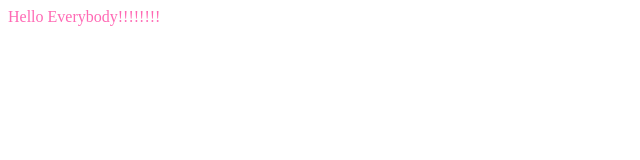
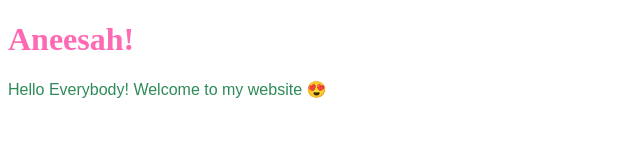
Before and after one commit to Aneesah12/Aneesah12.github.io, a plain HTML site: page index.html in a window 1280 px wide. Shown: the whole page, without its empty margins (0-640 px from the left). Drawn offline with Linux system fonts and the light colour scheme.

Commit message:
Adjust styles in content!

```diff
--- a/index.html
+++ b/index.html
@@ -5,6 +5,7 @@
 	<link rel="stylesheet" type="text/css" href="styles.css">
 </head>
 <body>
-	Hello Everybody!!!!!!!!
+	<h1>Aneesah!</h1>
+	<p>Hello Everybody! Welcome to my website 😍</p>
 </body>
 </html>
--- a/styles.css
+++ b/styles.css
@@ -1,3 +1,10 @@
-body {
+h1 {
+	font-size: 2em;
+	font-family: serif;
 	color: hotpink;
+	font-weight: bold;
 }
+p {
+	font-family: sans-serif;
+	color: seagreen;
+}
```
